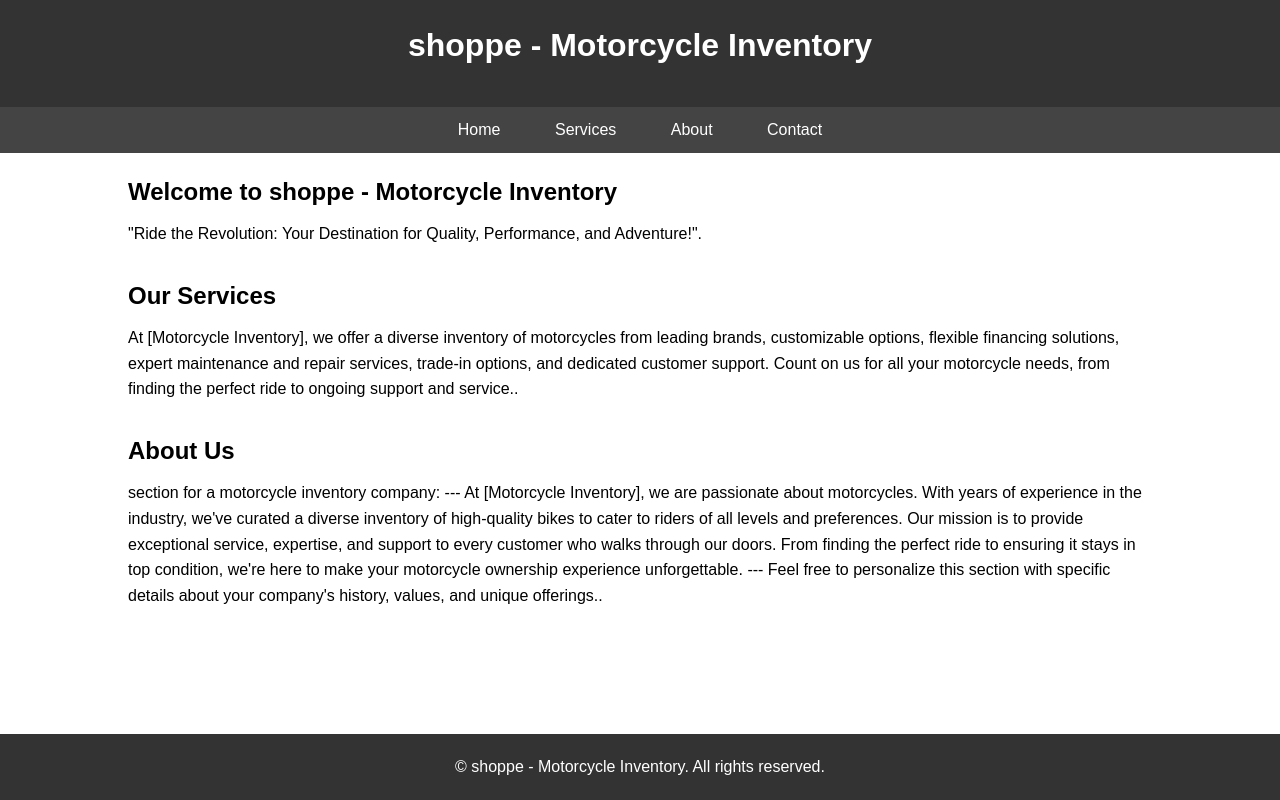
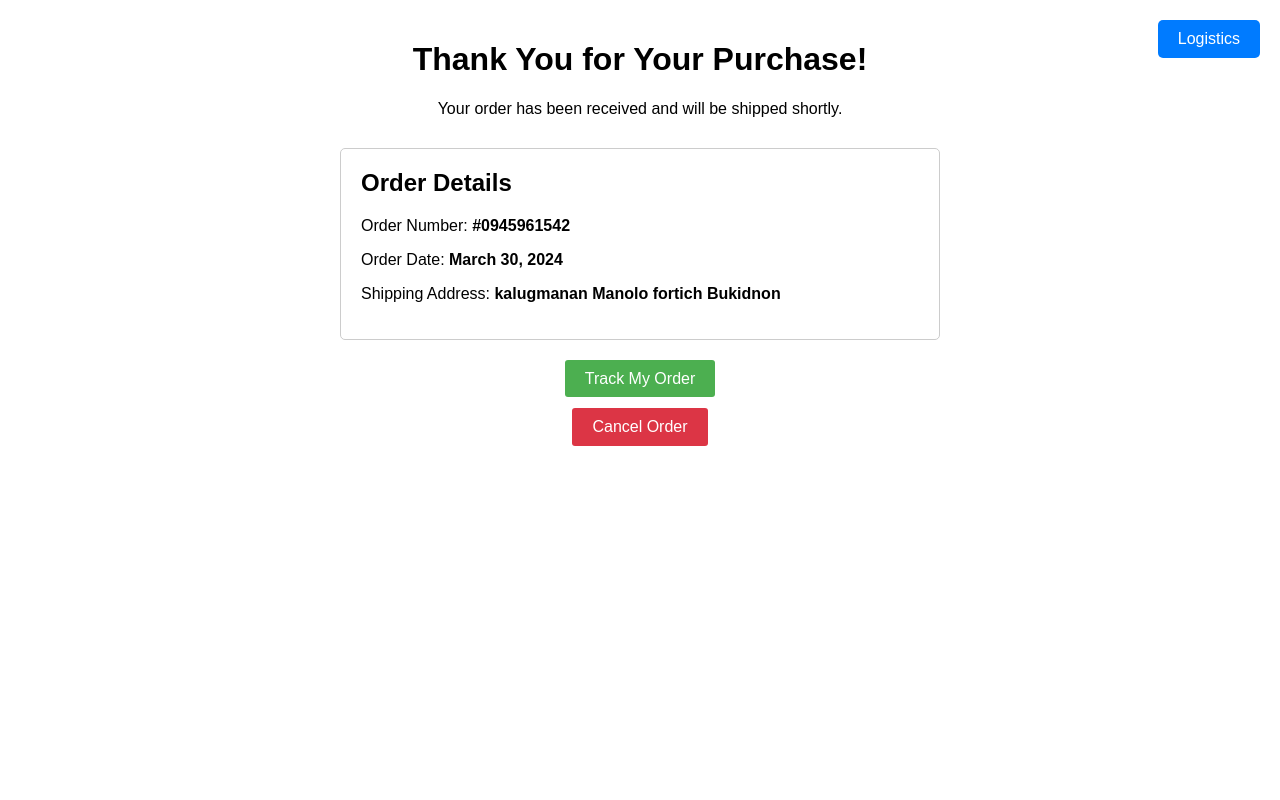
Before and after one commit to Clieford13/it28-ecommerce-m-rule, a plain HTML site: page logistics.html in a window 1280 px wide. Drawn offline with Linux system fonts and the light colour scheme.

Commit message:
added files

```diff
--- a/logistics.html
+++ b/logistics.html
@@ -3,133 +3,119 @@
 <head>
     <meta charset="UTF-8">
     <meta name="viewport" content="width=device-width, initial-scale=1.0">
-    <title>Logistics Company</title>
+    <title>Logistics</title>
     <style>
-        /* Reset CSS */
-        * {
-            margin: 0;
-            padding: 0;
-            box-sizing: border-box;
-        }
-
         body {
             font-family: Arial, sans-serif;
-            line-height: 1.6;
+            margin: 0;
+            padding: 20px;
         }
-
-        /* Header */
-        header {
-            background-color: #333;
-            color: #fff;
-            padding: 20px 0;
+        .container {
+            max-width: 600px;
+            margin: 0 auto;
+        }
+        .thank-you {
             text-align: center;
         }
-
-        header h1 {
-            font-size: 2em;
-            margin-bottom: 0.5em;
-        }
-
-        /* Navigation */
-        nav {
-            background-color: #444;
-            text-align: center;
-            padding: 10px 0;
-        }
-
-        nav a {
-            color: #fff;
-            text-decoration: none;
-            padding: 10px 20px;
-            margin: 0 5px;
+        .order-details {
+            margin-top: 30px;
+            padding: 20px;
+            border: 1px solid #ccc;
             border-radius: 5px;
         }
-
-        nav a:hover {
-            background-color: #555;
+        .order-details h2 {
+            margin-top: 0;
         }
-
-        /* Main Content */
-        .container {
-            margin: 20px auto;
-            width: 80%;
+        .track-order {
+            margin-top: 30px;
+            text-align: center;
         }
-
-        .section {
-            margin-bottom: 30px;
+        .track-button {
+            padding: 10px 20px;
+            background-color: #4CAF50;
+            color: white;
+            border: none;
+            border-radius: 3px;
+            cursor: pointer;
+            text-decoration: none;
+            font-size: 16px;
         }
-
-        .section h2 {
-            font-size: 1.5em;
-            margin-bottom: 10px;
+        .track-button:hover {
+            background-color: #45a049;
         }
-
-        .section p {
-            margin-bottom: 15px;
+        /* Style for the logistics button */
+        .logistics-button {
+            position: absolute;
+            top: 20px;
+            right: 20px;
+            padding: 10px 20px;
+            background-color: #007bff;
+            color: white;
+            border: none;
+            border-radius: 5px;
+            cursor: pointer;
+            text-decoration: none;
+            font-size: 16px;
         }
-
-        /* Footer */
-        footer {
-            background-color: #333;
-            color: #fff;
-            padding: 20px 0;
+        .logistics-button:hover {
+            background-color: #0056b3;
+        }
+        /* Style for the cancel button */
+        .cancel-button {
+            margin-top: 20px;
             text-align: center;
-            position: absolute;
-            bottom: 0;
-            width: 100%;
         }
-
-        /* Responsive */
-        @media screen and (max-width: 768px) {
-            .container {
-                width: 90%;
-            }
+        .cancel-button button {
+            padding: 10px 20px;
+            background-color: #dc3545;
+            color: white;
+            border: none;
+            border-radius: 3px;
+            cursor: pointer;
+            text-decoration: none;
+            font-size: 16px;
+        }
+        .cancel-button button:hover {
+            background-color: #c82333;
         }
     </style>
 </head>
 <body>
+    <div class="container">
+        <div class="thank-you">
+            <h1>Thank You for Your Purchase!</h1>
+            <p>Your order has been received and will be shipped shortly.</p>
+        </div>
 
-<header>
-    <h1>shoppe - Motorcycle Inventory</h1>
-</header>
+        <div class="order-details">
+            <h2>Order Details</h2>
+            <!-- Add order details here, such as order number, date, etc. -->
+            <p>Order Number: <strong>#0945961542</strong></p>
+            <p>Order Date: <strong>March 30, 2024</strong></p>
+            <p>Shipping Address: <strong>kalugmanan Manolo fortich Bukidnon</strong></p>
+            <!-- You can include more details as needed -->
+        </div>
 
-<nav>
-    <a href="#">Home</a>
-    <a href="#">Services</a>
-    <a href="#">About</a>
-    <a href="#">Contact</a>
+        <div class="track-order">
+            <a href="track_order.html" class="track-button">Track My Order</a>
+        </div>
 
-</nav>
-
-<div class="container">
-    <div class="section">
-        <h2>Welcome to shoppe - Motorcycle Inventory</h2>
-        <p>"Ride the Revolution: Your Destination for Quality, Performance, and Adventure!".</p>
+        <!-- Cancel button -->
+        <div class="cancel-button">
+            <button onclick="cancelOrder()">Cancel Order</button>
+        </div>
     </div>
 
-    <div class="section">
-        <h2>Our Services</h2>
-        <p>At [Motorcycle Inventory], we offer a diverse inventory of motorcycles from leading brands, customizable options, flexible financing solutions, expert maintenance and repair services, trade-in options, and dedicated customer support. Count on us for all your motorcycle needs, from finding the perfect ride to ongoing support and service..</p>
-    </div>
+    <!-- Logistics button -->
+    <a href="logistics.html" class="logistics-button">Logistics</a>
 
-    <div class="section">
-        <h2>About Us</h2>
-        <p> section for a motorcycle inventory company:
-
-            ---
-
-            At [Motorcycle Inventory], we are passionate about motorcycles. With years of experience in the industry, we've curated a diverse inventory of high-quality bikes to cater to riders of all levels and preferences. Our mission is to provide exceptional service, expertise, and support to every customer who walks through our doors. From finding the perfect ride to ensuring it stays in top condition, we're here to make your motorcycle ownership experience unforgettable.
-
-            ---
-
-            Feel free to personalize this section with specific details about your company's history, values, and unique offerings..</p>
-
-    </div>
-</div>
-
-<footer>
-    <p>&copy; shoppe - Motorcycle Inventory. All rights reserved.</p>
-</footer>
-
+    <script>
+        function cancelOrder() {
+            // You can add your cancel order logic here
+            alert("Your order has been canceled.");
+            // Redirect to the main page or wherever you want
+            window.location.href = "index.html";
+        }
+    </script>
 </body>
 </html>
```
Also changed, not shown: index.html (+67 -11 lines), payment.html (+8 -1 lines), report.html (added, +13 -0 lines).
